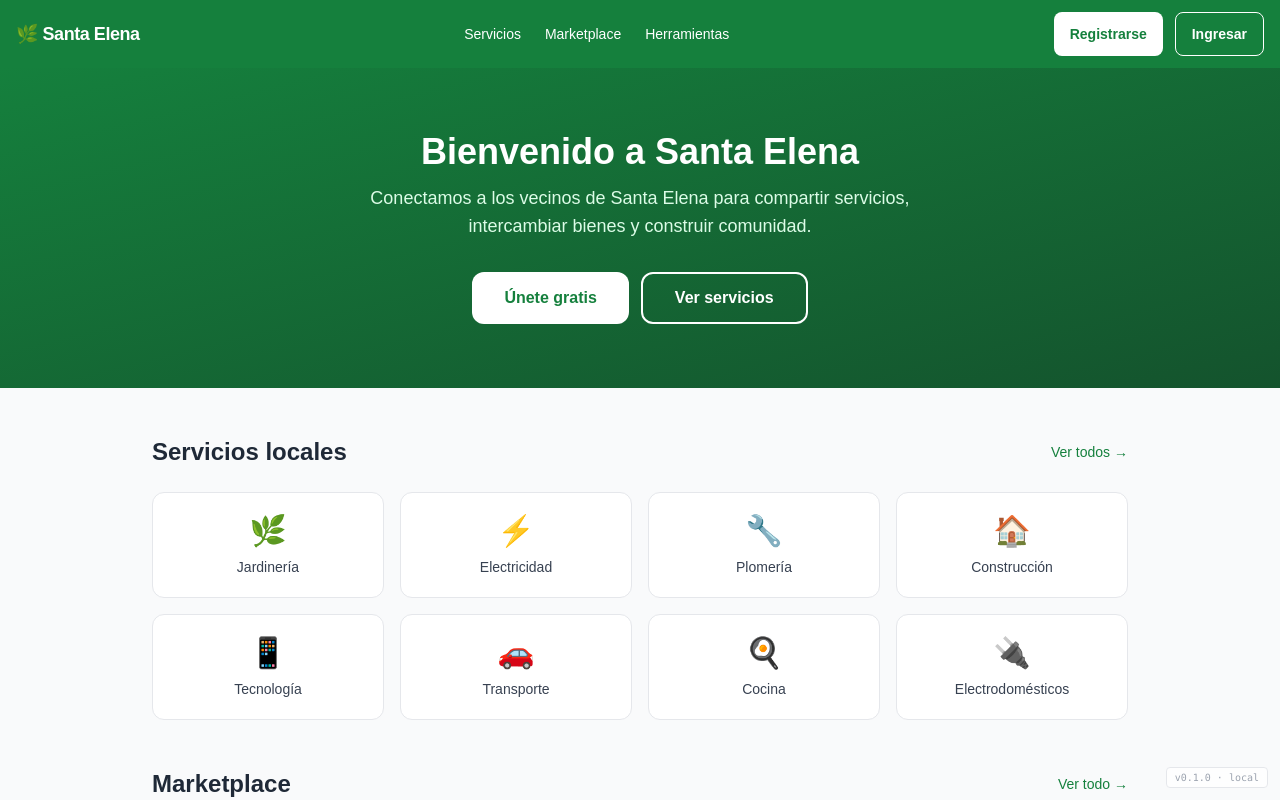
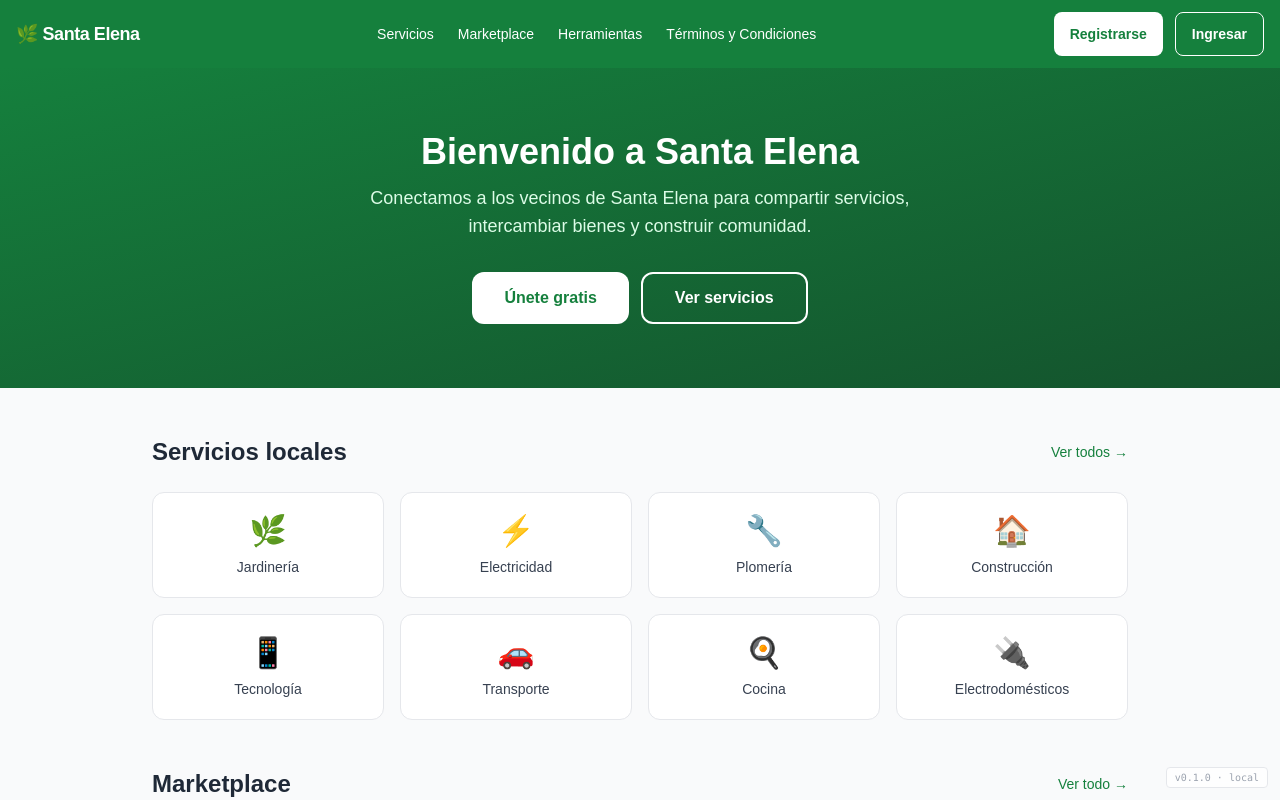
Before and after one commit to hectorhiguita/paquesoybueno, a Next.js app: page / in a window 1280 px wide. Shown: the top 800 px of the page. Built offline with nearby package versions, Linux system fonts and the light colour scheme; no server answers.

Commit message:
:rocket: agregando términos y condiciones

```diff
--- a/src/components/layout/Navbar.tsx
+++ b/src/components/layout/Navbar.tsx
@@ -7,6 +7,7 @@ const PUBLIC_LINKS = [
   { href: "/services", label: "Servicios" },
   { href: "/marketplace", label: "Marketplace" },
   { href: "/tools", label: "Herramientas" },
+  { href: "/terminos", label: "Términos y Condiciones" },
 ];
 
 export function Navbar() {
```
